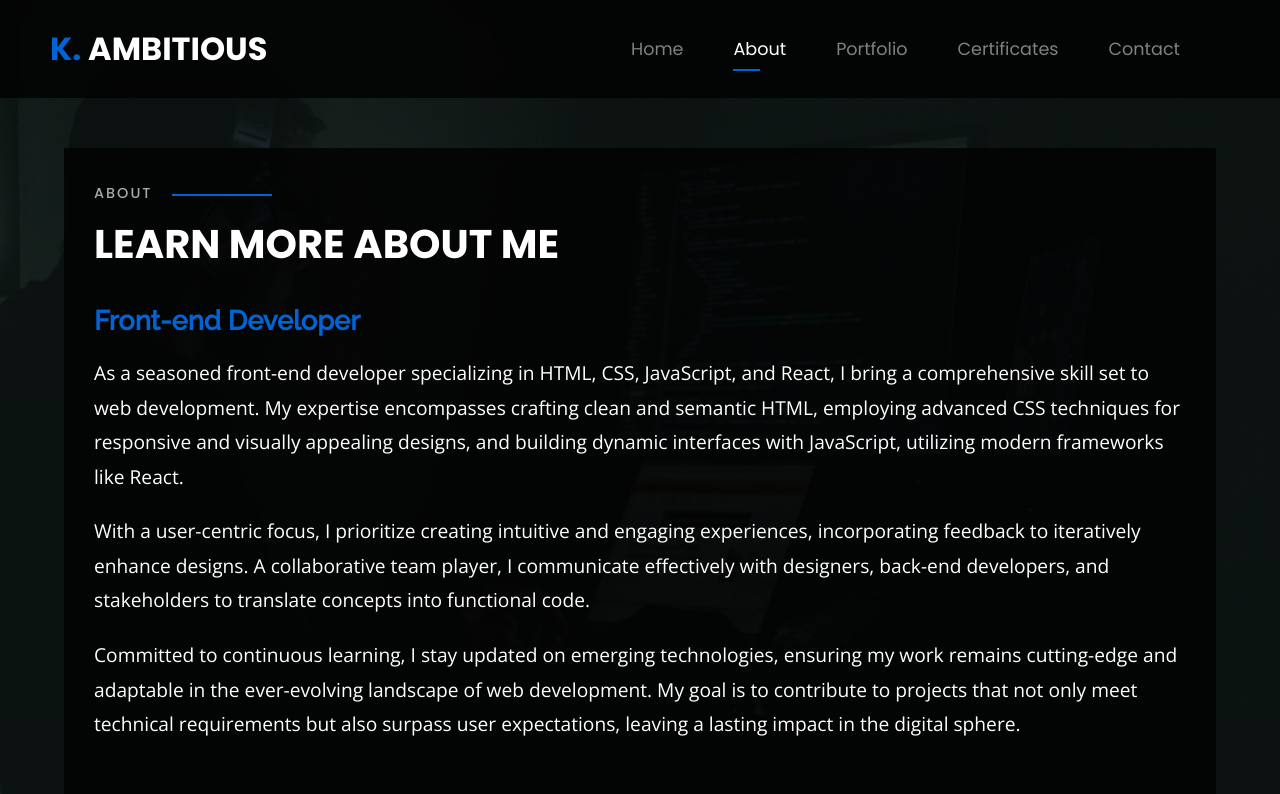
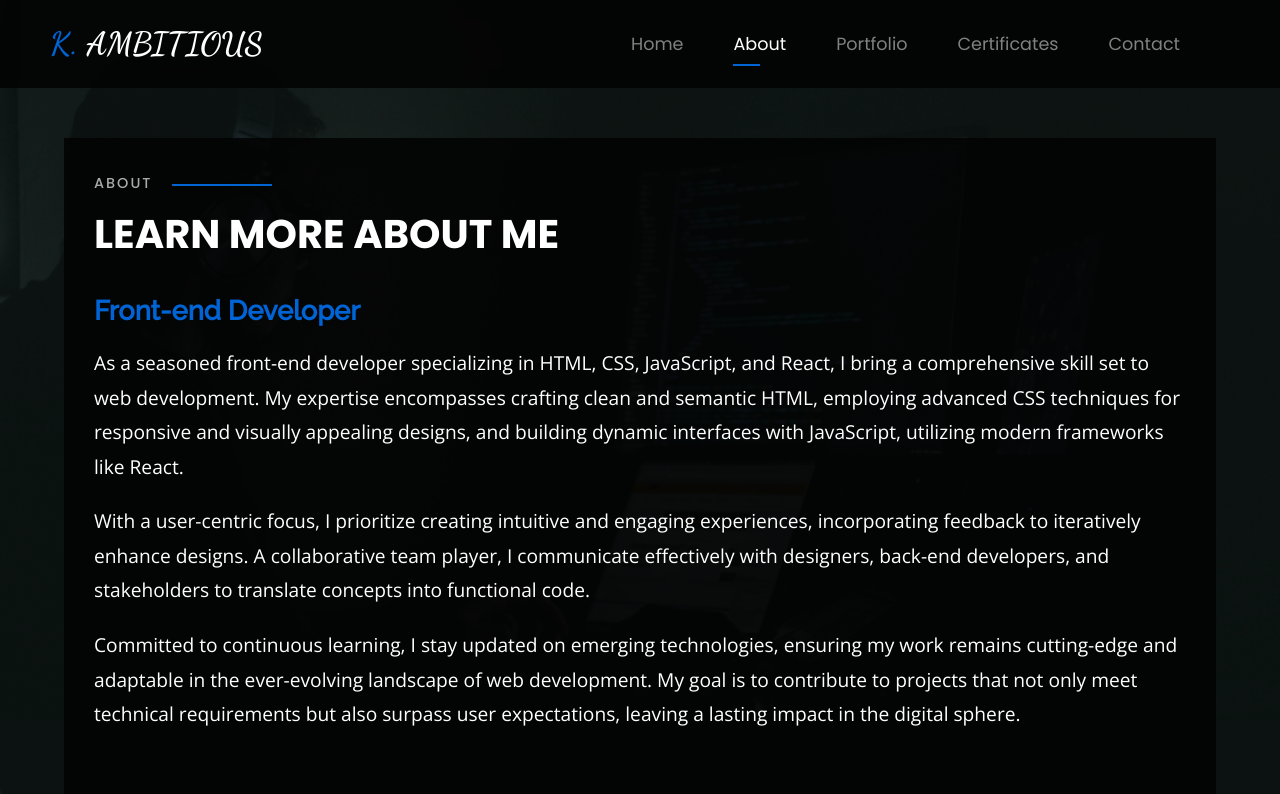
Before and after one commit to kwadwoambitious/My-Portfolio, a React (Create React App) app: page /about in a window 1280 px wide. Shown: the top 794 px of the page. Built offline with nearby package versions, Linux system fonts and the light colour scheme.

Commit message:
Made changes to this file

```diff
--- a/src/App.css
+++ b/src/App.css
@@ -1,4 +1,4 @@
-@import url('https://fonts.googleapis.com/css2?family=Open+Sans&family=Poppins:wght@200;300;400;500;600;700&family=Raleway:wght@500&display=swap');
+@import url('https://fonts.googleapis.com/css2?family=Dancing+Script:wght@700&family=Open+Sans&family=Poppins:wght@200;300;400;500;600;700&family=Raleway:wght@500&display=swap');
 *{
   padding: 0;
   margin: 0;
@@ -33,6 +33,7 @@ header{
 }
 .logo h1{
   color: white;
+  font-family: 'Dancing Script', cursive;
 }
 .logo h1 span{
   color: #0164d5
```
